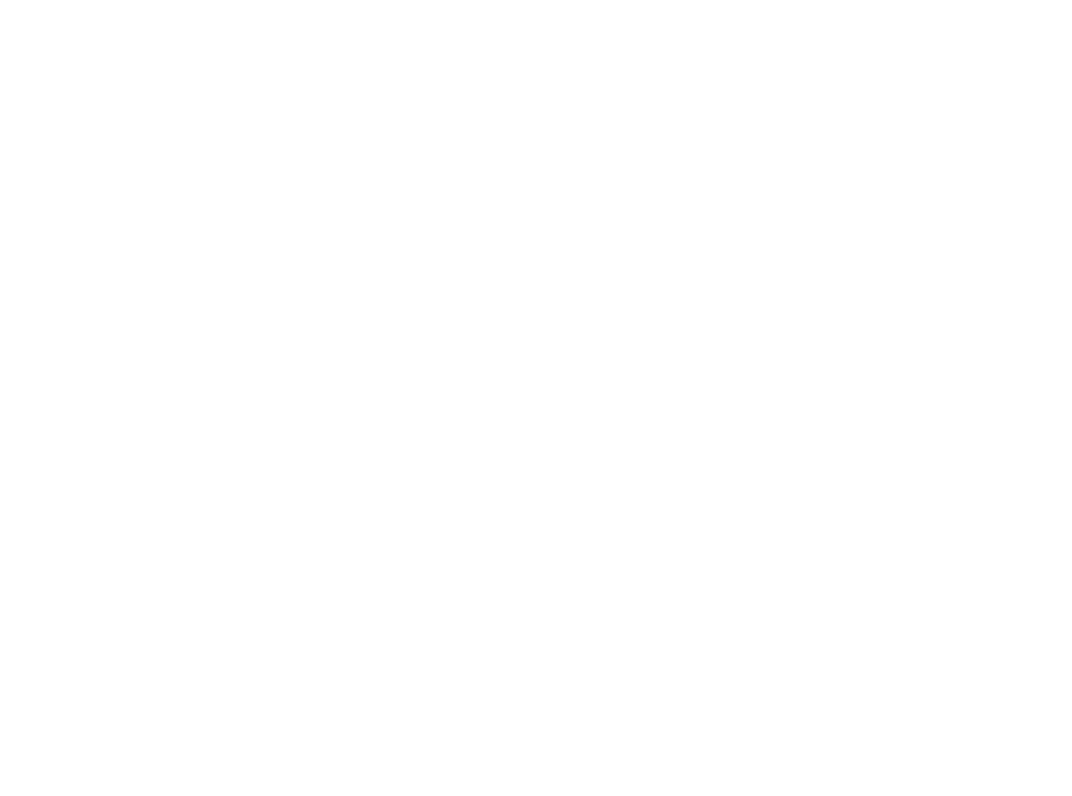
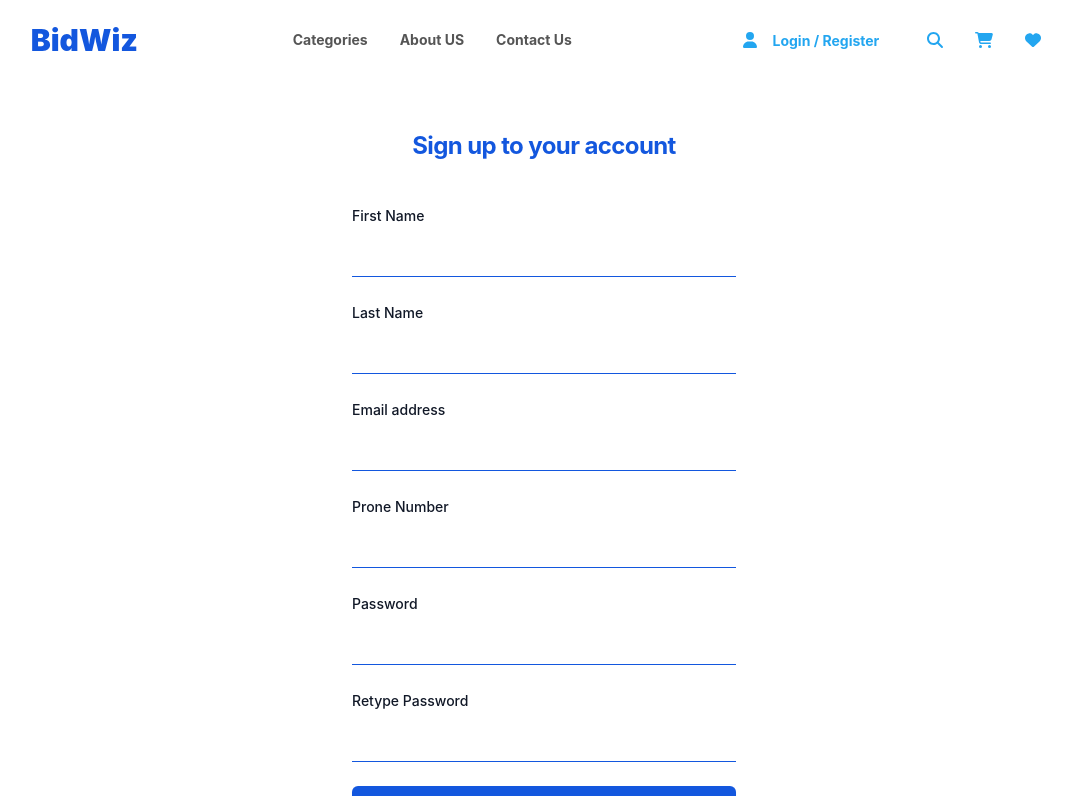
Before and after one commit to yashEra/bidwiz-2.0, a React (Create React App) app: page /signup in a window 1280 px wide. Before the commit this address had no page. Shown: the top 796 px of the page, without its empty margins (96-1168 px from the left). Built offline with nearby package versions, Linux system fonts and the light colour scheme.

Commit message:
Login and Sign up Create

```diff
--- a/src/App.js
+++ b/src/App.js
@@ -6,6 +6,7 @@
 import About from "./components/pages/About";
 import Login from "./components/pages/Login";
 import Categories from "./components/pages/Categories";
+import SignUp from "./components/pages/Signup";
 
 function App() {
   return (
@@ -17,6 +18,7 @@
           <Route path="about" element={<About/>} />
           <Route path="login" element={<Login/>} />
           <Route path="categories" element={<Categories/>} />
+          <Route path="signup" element={<SignUp/>} />
         </Routes>
       </BrowserRouter>
     </div>
--- a/src/components/navbar/Navbar.jsx
+++ b/src/components/navbar/Navbar.jsx
@@ -24,7 +24,7 @@
         </div>
         <div>
           <div className="hidden lg:flex font-bold">
-            <ul className="flex text-[#555555] items-center text-md">
+            <ul className="flex text-[#555555] items-center text-sm">
               <li className="p-4">
                 <a href="categories">Categories</a>
               </li>
@@ -39,8 +39,18 @@
           </div>
 
           <div className="flex lg:hidden items-center">
-          <a href="items-center"><FontAwesomeIcon icon={faCartShopping} className="text-[#1357DE] text-[20px] px-2"/></a>
-          <a href="items-center"><FontAwesomeIcon icon={faHeart} className="text-[#1357DE] text-[20px] px-4"/></a>
+            <a href="items-center">
+              <FontAwesomeIcon
+                icon={faCartShopping}
+                className="text-[#1357DE] text-[20px] px-2"
+              />
+            </a>
+            <a href="items-center">
+              <FontAwesomeIcon
+                icon={faHeart}
+                className="text-[#1357DE] text-[20px] px-4"
+              />
+            </a>
             {nav ? (
               <AiOutlineClose
                 onClick={handleNav}
@@ -58,7 +68,7 @@
           <div
             className={
               nav
-                ? "w-full bg-gradient-to-r from-[var(--primary-blue)] to-[var(--primary-lightblue)] text-[#f9ffff] font-medium absolute top-[59px] left-0 flex justify-center text-center"
+                ? "w-full bg-gradient-to-r from-[var(--primary-blue)] to-[var(--primary-lightblue)] text-[#f9ffff] font-medium absolute top-[59px] left-0 flex justify-center text-center py-12"
                 : "absolute left-[-200%]"
             }
           >
@@ -75,7 +85,8 @@
               <li className="text-xl py-4 px-14">
                 <a href="login">Login / Register</a>
               </li>
-              <li className="text-xl py-4 px-14 flex flex-row justify-between">
+              <li className="text-xl py-4 px-14">
+                <form className="flex flex-row justify-between">
                   <input
                     className="peer block w-3/4 appearance-none border-0 border-b border-white bg-transparent py-2.5 px-0 text-xl text-white focus:border-blue-600 focus:outline-none focus:ring-0"
                     type="text"
@@ -88,6 +99,7 @@
                   >
                     <FontAwesomeIcon icon={faMagnifyingGlass} />
                   </button>
+                </form>
               </li>
             </ul>
           </div>
@@ -96,7 +108,9 @@
           <ul className="flex text-[#23A6F0] items-center">
             <li className="p-4">
               <FontAwesomeIcon icon={faUser} />
-              <a href="login"><span className="px-4 font-bold">Login / Register</span></a>
+              <a href="login">
+                <span className="px-4 font-bold text-sm">Login / Register</span>
+              </a>
             </li>
             <li className="p-4">
               <FontAwesomeIcon icon={faMagnifyingGlass} />
--- a/src/components/pages/Categories.jsx
+++ b/src/components/pages/Categories.jsx
@@ -1,10 +1,13 @@
+import { useState } from "react";
 import Footer from "../footer/Footer"
 import NavBar from "../navbar/Navbar"
 
 const Categories = () => {
+
     return(
         <div>
             <NavBar />
+
             <Footer />
         </div>
     );
--- a/src/components/pages/Contact.jsx
+++ b/src/components/pages/Contact.jsx
@@ -21,12 +21,14 @@
                   type="text"
                   name="firstname"
                   placeholder="First Name"
+                  required
                 />
                 <input
                   className="peer block w-full appearance-none border-0 border-b border-gray-500 bg-transparent py-2.5 px-0 text-sm text-gray-900 focus:border-blue-600 focus:outline-none focus:ring-0"
                   type="text"
                   name="lastname"
                   placeholder="First Name"
+                  required
                 />
               </div>
               <div className="py-[2%] ">
@@ -35,6 +37,7 @@
                   type="email"
                   name="email"
                   placeholder="Email"
+                  required
                 />
               </div>
               <div className="py-[2%]">
@@ -43,6 +46,7 @@
                   type="textarea"
                   name="des"
                   placeholder="Message"
+                  required
                 />
                 <button
                   type="submit"
--- a/src/components/pages/Login.jsx
+++ b/src/components/pages/Login.jsx
@@ -6,6 +6,72 @@
     return(
         <div>
             <NavBar />
+            <div className="flex min-h-full flex-1 flex-col justify-center py-12 lg:px-8 lg:pt-[10%] md:pt-[15%] pt-[20%] pb-[5%] px-[9.895833333333333%]">
+        <div className="sm:mx-auto sm:w-full sm:max-w-sm">
+          <h2 className="text-center text-2xl font-bold leading-9 tracking-tight text-[#1357DE]">
+            Sign in to your account
+          </h2>
+        </div>
+
+        <div className="mt-10 sm:mx-auto sm:w-full sm:max-w-sm">
+          <form className="space-y-6" action="#" method="POST">
+            <div>
+              <label htmlFor="email" className="block text-sm font-medium leading-6 text-gray-900">
+                Email address
+              </label>
+              <div className="mt-2">
+                <input
+                  id="email"
+                  name="email"
+                  type="email"
+                  autoComplete="email"
+                  required
+                  className="peer block w-full appearance-none border-0 border-b border-[#1357DE] bg-transparent py-2.5 px-0 text-sm text-gray-900 focus:border-[#23A6F0] focus:outline-none focus:ring-0"
+                />
+              </div>
+            </div>
+
+            <div>
+              <div className="flex items-center justify-between">
+                <label htmlFor="password" className="block text-sm font-medium leading-6 text-gray-900">
+                  Password
+                </label>
+                <div className="text-sm">
+                  <a href="#" className="font-semibold text-[#1357DE] hover:text-indigo-500">
+                    Forgot password?
+                  </a>
+                </div>
+              </div>
+              <div className="mt-2">
+                <input
+                  id="password"
+                  name="password"
+                  type="password"
+                  autoComplete="current-password"
+                  required
+                  className="peer block w-full appearance-none border-0 border-b border-[#1357DE] bg-transparent py-2.5 px-0 text-sm text-gray-900 focus:border-[#23A6F0] focus:outline-none focus:ring-0"
+                />
+              </div>
+            </div>
+
+            <div>
+              <button
+                type="submit"
+                className="flex w-full justify-center rounded-md bg-[#1357DE] px-3 py-1.5 text-sm font-semibold leading-6 text-white shadow-sm hover:bg-[#23A6F0] focus-visible:outline focus-visible:outline-2 focus-visible:outline-offset-2 focus-visible:outline-indigo-600"
+              >
+                Sign in
+              </button>
+            </div>
+          </form>
+
+          <p className="mt-10 text-center text-sm text-gray-500">
+            Not a member?{' '}
+            <a href="signup" className="font-semibold leading-6 text-[#1357DE] hover:text-[#23A6F0]">
+              Sign up now!
+            </a>
+          </p>
+        </div>
+      </div>
             <Footer />
 
         </div>
--- /dev/null
+++ b/src/components/pages/Signup.jsx
@@ -0,0 +1,139 @@
+import React from 'react';
+import Footer from "../footer/Footer";
+import NavBar from "../navbar/Navbar";
+
+const SignUp = () => {
+    return(
+        <div>
+            <NavBar />
+            <div className="flex min-h-full flex-1 flex-col justify-center py-12 lg:px-8 lg:pt-[10%] md:pt-[15%] pt-[20%] pb-[5%] px-[9.895833333333333%]">
+        <div className="sm:mx-auto sm:w-full sm:max-w-sm">
+          <h2 className="text-center text-2xl font-bold leading-9 tracking-tight text-[#1357DE]">
+            Sign up to your account
+          </h2>
+        </div>
+
+        <div className="mt-10 sm:mx-auto sm:w-full sm:max-w-sm">
+          <form className="space-y-6" action="#" method="POST">
+            <div>
+              <label htmlFor="email" className="block text-sm font-medium leading-6 text-gray-900">
+                First Name
+              </label>
+              <div className="mt-2">
+                <input
+                  id="firstname"
+                  name="firstname"
+                  type="text"
+                  autoComplete="text"
+                  required
+                  className="peer block w-full appearance-none border-0 border-b border-[#1357DE] bg-transparent py-2.5 px-0 text-sm text-gray-900 focus:border-[#23A6F0] focus:outline-none focus:ring-0"
+                />
+              </div>
+            </div>
+            <div>
+              <label htmlFor="email" className="block text-sm font-medium leading-6 text-gray-900">
+                Last Name
+              </label>
+              <div className="mt-2">
+                <input
+                  id="lastname"
+                  name="lastname"
+                  type="text"
+                  autoComplete="text"
+                  required
+                  className="peer block w-full appearance-none border-0 border-b border-[#1357DE] bg-transparent py-2.5 px-0 text-sm text-gray-900 focus:border-[#23A6F0] focus:outline-none focus:ring-0"
+                />
+              </div>
+            </div>
+            <div>
+              <label htmlFor="email" className="block text-sm font-medium leading-6 text-gray-900">
+                Email address
+              </label>
+              <div className="mt-2">
+                <input
+                  id="email"
+                  name="email"
+                  type="email"
+                  autoComplete="email"
+                  required
+                  className="peer block w-full appearance-none border-0 border-b border-[#1357DE] bg-transparent py-2.5 px-0 text-sm text-gray-900 focus:border-[#23A6F0] focus:outline-none focus:ring-0"
+                />
+              </div>
+            </div>
+            <div>
+              <label htmlFor="email" className="block text-sm font-medium leading-6 text-gray-900">
+                Prone Number
+              </label>
+              <div className="mt-2">
+                <input
+                  id="phonenumber"
+                  name="phonenumber"
+                  type="number"
+                  autoComplete="number"
+                  required
+                  className="peer block w-full appearance-none border-0 border-b border-[#1357DE] bg-transparent py-2.5 px-0 text-sm text-gray-900 focus:border-[#23A6F0] focus:outline-none focus:ring-0"
+                />
+              </div>
+            </div>
+
+            <div>
+              <div className="flex items-center justify-between">
+                <label htmlFor="password" className="block text-sm font-medium leading-6 text-gray-900">
+                  Password
+                </label>
+              </div>
+              <div className="mt-2">
+                <input
+                  id="password"
+                  name="password"
+                  type="password"
+                  autoComplete="current-password"
+                  required
+                  className="peer block w-full appearance-none border-0 border-b border-[#1357DE] bg-transparent py-2.5 px-0 text-sm text-gray-900 focus:border-[#23A6F0] focus:outline-none focus:ring-0"
+                />
+              </div>
+            </div>
+            <div>
+              <div className="flex items-center justify-between">
+                <label htmlFor="password" className="block text-sm font-medium leading-6 text-gray-900">
+                 Retype Password
+                </label>
+              </div>
+              <div className="mt-2">
+                <input
+                  id="password"
+                  name="password"
+                  type="password"
+                  autoComplete="current-password"
+                  required
+                  className="peer block w-full appearance-none border-0 border-b border-[#1357DE] bg-transparent py-2.5 px-0 text-sm text-gray-900 focus:border-[#23A6F0] focus:outline-none focus:ring-0"
+                />
+              </div>
+            </div>
+
+            <div>
+              <button
+                type="submit"
+                className="flex w-full justify-center rounded-md bg-[#1357DE] px-3 py-1.5 text-sm font-semibold leading-6 text-white shadow-sm hover:bg-[#23A6F0] focus-visible:outline focus-visible:outline-2 focus-visible:outline-offset-2 focus-visible:outline-indigo-600"
+              >
+                Sign op
+              </button>
+            </div>
+          </form>
+
+          <p className="mt-10 text-center text-sm text-gray-500">
+            If you have an account?{' '}
+            <a href="login" className="font-semibold leading-6 text-[#1357DE] hover:text-[#23A6F0]">
+              Sign in now!
+            </a>
+          </p>
+        </div>
+      </div>
+            <Footer />
+
+        </div>
+
+    );
+};
+
+export default SignUp;
```
Lines whose indentation alone changed are shown as unchanged.
